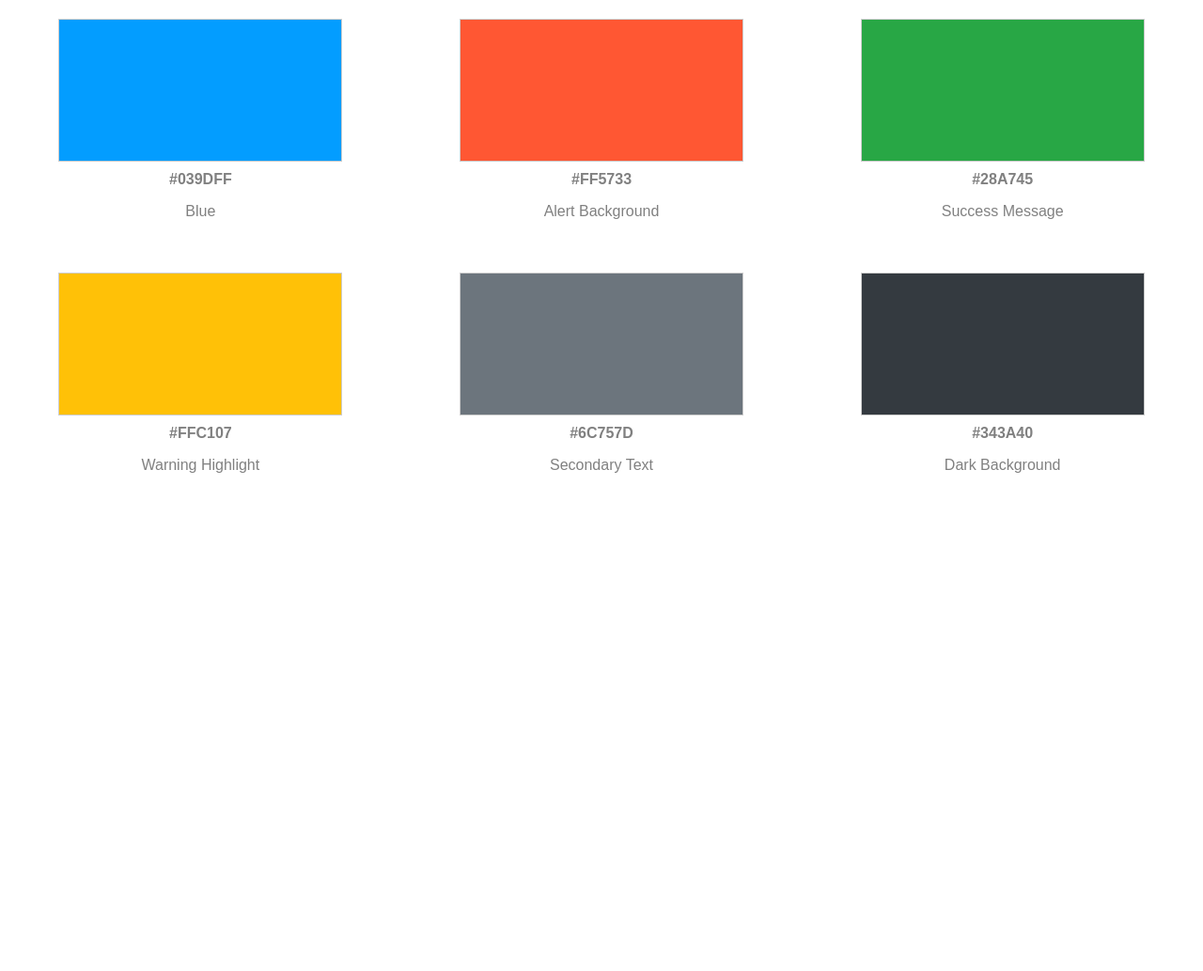
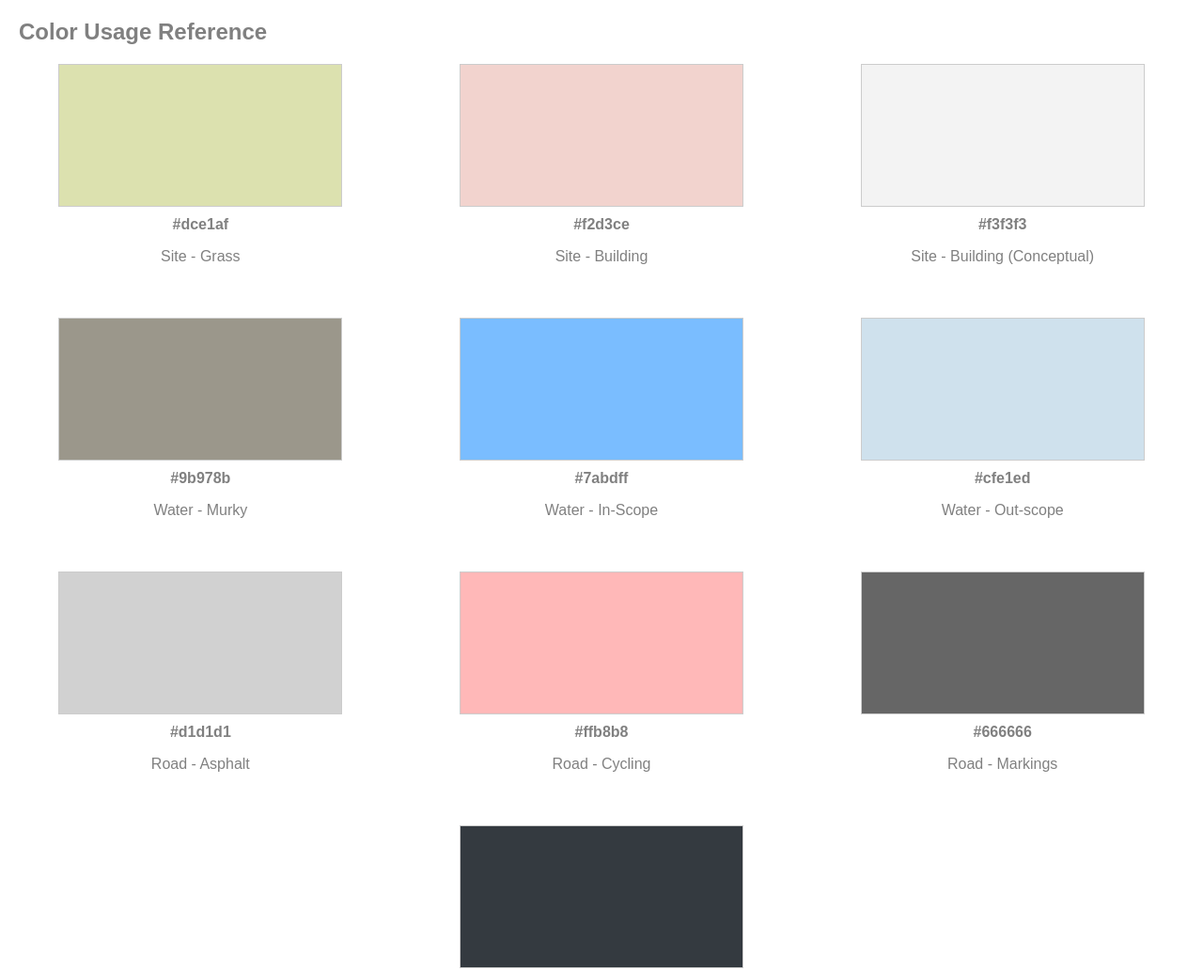
Before and after one commit to JoelvanHerwaarden/ColorCodes, a plain HTML site: page index.html in a window 1280 px wide. Shown: the top 1033 px of the page at 94% size. Before the commit the page ends 800 px from the top, so only its background shows below. Drawn offline with Linux system fonts and the light colour scheme.

Commit message:
Update index.html

```diff
--- a/index.html
+++ b/index.html
@@ -6,7 +6,7 @@
     body {
       font-family: sans-serif;
       margin: 20px;
-      color: #808080; /* Neutral gray font */
+      color: #808080;
     }
 
     .container {
@@ -21,19 +21,33 @@
       box-sizing: border-box;
       display: flex;
       flex-direction: column;
-      align-items: center; /* Center content horizontally */
+      align-items: center;
       text-align: center;
+      position: relative;
     }
 
     .color-box {
-      width: 300px; /* Fixed width */
+      width: 300px;
       height: 150px;
       border: 1px solid #ccc;
       margin-bottom: 10px;
+      cursor: pointer;
     }
 
     .label {
       font-weight: bold;
+    }
+
+    .popup {
+      position: absolute;
+      top: 10px;
+      background-color: #333;
+      color: #fff;
+      padding: 5px 10px;
+      border-radius: 5px;
+      font-size: 14px;
+      display: none;
+      z-index: 1;
     }
 
     @media (max-width: 768px) {
@@ -42,48 +56,91 @@
       }
     }
   </style>
-
 </head>
 <body>
 
-  <!-- Container for all color cards -->
+  <h2>Color Usage Reference</h2>
   <div class="container">
-    <!-- Individual color card -->
     <div class="color-card">
-      <div class="color-box" style="background-color:#039DFF;"></div>
-      <div class="label">#039DFF</div>
-      <p>Blue</p>
+      <div class="popup">Copied!</div>
+      <div class="color-box" style="background-color:#dce1af;" onclick="copyColor(this)"> </div>
+      <div class="label">#dce1af</div>
+      <p>Site - Grass</p>
+    </div>
+	<div class="color-card">
+      <div class="popup">Copied!</div>
+      <div class="color-box" style="background-color:#f2d3ce;" onclick="copyColor(this)"> </div>
+      <div class="label">#f2d3ce</div>
+      <p>Site - Building</p>
+    </div>
+	<div class="color-card">
+      <div class="popup">Copied!</div>
+      <div class="color-box" style="background-color:#f3f3f3;" onclick="copyColor(this)"> </div>
+      <div class="label">#f3f3f3</div>
+      <p>Site - Building (Conceptual)</p>
+    </div>
+	<div class="color-card">
+      <div class="popup">Copied!</div>
+      <div class="color-box" style="background-color:#9b978b;" onclick="copyColor(this)"> </div>
+      <div class="label">#9b978b</div>
+      <p>Water - Murky</p>
+    </div>
+	<div class="color-card">
+      <div class="popup">Copied!</div>
+      <div class="color-box" style="background-color:#7abdff;" onclick="copyColor(this)"> </div>
+      <div class="label">#7abdff</div>
+      <p>Water - In-Scope</p>
     </div>
 
     <div class="color-card">
-      <div class="color-box" style="background-color:#FF5733;"></div>
-      <div class="label">#FF5733</div>
-      <p>Alert Background</p>
+      <div class="popup">Copied!</div>
+      <div class="color-box" style="background-color:#cfe1ed;" onclick="copyColor(this)"> </div>
+      <div class="label">#cfe1ed</div>
+      <p>Water - Out-scope</p>
+    </div>
+
+
+    <div class="color-card">
+      <div class="popup">Copied!</div>
+      <div class="color-box" style="background-color:#d1d1d1;" onclick="copyColor(this)"> </div>
+      <div class="label">#d1d1d1</div>
+      <p>Road - Asphalt</p>
     </div>
 
     <div class="color-card">
-      <div class="color-box" style="background-color:#28A745;"></div>
-      <div class="label">#28A745</div>
-      <p>Success Message</p>
+      <div class="popup">Copied!</div>
+      <div class="color-box" style="background-color:#ffb8b8;" onclick="copyColor(this)"> </div>
+      <div class="label">#ffb8b8</div>
+      <p>Road - Cycling</p>
+    </div>
+	<div class="color-card">
+      <div class="popup">Copied!</div>
+      <div class="color-box" style="background-color:#666666;" onclick="copyColor(this)"> </div>
+      <div class="label">#666666</div>
+      <p>Road - Markings</p>
     </div>
 
     <div class="color-card">
-      <div class="color-box" style="background-color:#FFC107;"></div>
-      <div class="label">#FFC107</div>
-      <p>Warning Highlight</p>
-    </div>
-
-    <div class="color-card">
-      <div class="color-box" style="background-color:#6C757D;"></div>
-      <div class="label">#6C757D</div>
-      <p>Secondary Text</p>
-    </div>
-
-    <div class="color-card">
-      <div class="color-box" style="background-color:#343A40;"></div>
+      <div class="popup">Copied!</div>
+      <div class="color-box" style="background-color:#343A40;" onclick="copyColor(this)"> </div>
       <div class="label">#343A40</div>
       <p>Dark Background</p>
     </div>
   </div>
+
+  <script>
+    function copyColor(box) {
+      const card = box.parentElement;
+      const label = card.querySelector('.label').textContent;
+      const popup = card.querySelector('.popup');
+
+      navigator.clipboard.writeText(label).then(() => {
+        popup.style.display = 'block';
+        setTimeout(() => {
+          popup.style.display = 'none';
+        }, 1000);
+      });
+    }
+  </script>
 </body>
 </html>
```
